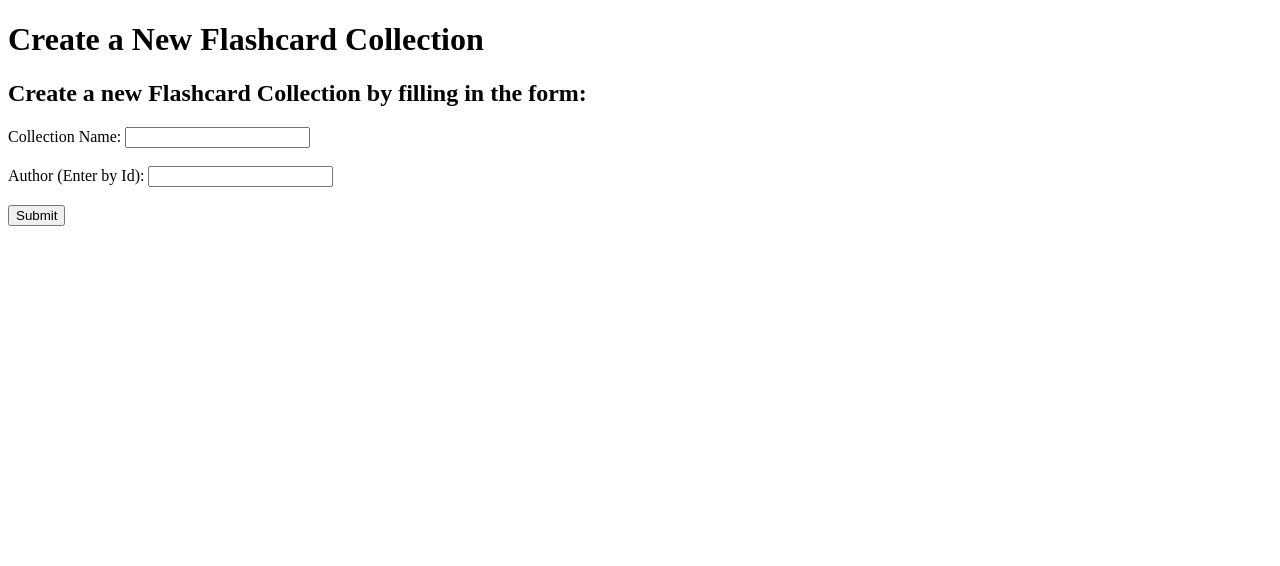
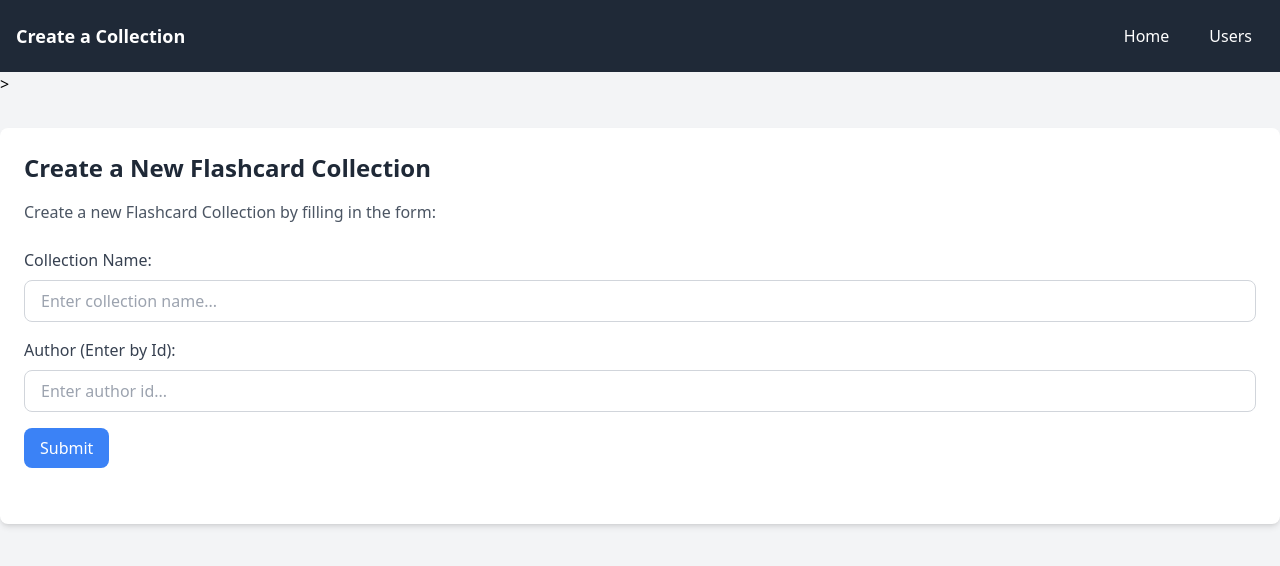
Before and after one commit to MiaNSlater/codespaces-django, a Django app: page /createcollections in a window 1280 px wide. Shown: the top 566 px of the page. Run offline with Django 5.2, Linux system fonts and the light colour scheme; some libraries are stand-ins or nearby versions.

Commit message:
Added Tailwind customisation for create collection page

```diff
--- a/flashcards/templates/create_collection.html
+++ b/flashcards/templates/create_collection.html
@@ -12,19 +12,38 @@
         <meta name="theme-color" content="#333333">
 
         <title>Create a New Collection</title>
+        <script src="https://cdn.tailwindcss.com"></script>
     </head>
-    <body>
-        <h1>Create a New Flashcard Collection</h1>
-        <h2>Create a new Flashcard Collection by filling in the form:</h2>
-        <form action="{% url 'create_collection' %}" method = "post">
-            {% csrf_token %}
-            <label for="col_name">Collection Name:</label>
-            <input type="text" id="colname" name="colname"><br><br>
 
-            <label for="user_id">Author (Enter by Id):</label>
-            <input type="text" id="user_id" name="user_id"><br><br>
+    <body class="bg-gray-100">
+        <nav class="bg-gray-800 text-white p-4">
+            <div class="container mx-auto flex items-center justify-between">
+                <div class="text-lg font-bold">Create a Collection</div>
+                <div class="flex space-x-4">
+                    <a href="homepage" class="hover:bg-gray-700 px-3 py-2 rounded">Home</a>
+                    <a href="userhub" class="hover:bg-gray-700 px-3 py-2 rounded">Users</a>
+                </div>
+            </div>
+        </nav>>
 
-            <input type="submit" value="Submit">
-        </form>
+        <div class="container mx-auto mt-8 bg-white shadow-md rounded-lg p-6">
+
+            <h1 class="text-2xl font-bold text-gray-800 mb-4">Create a New Flashcard Collection</h1>
+            <h2 class="text-gray-600 mb-6">Create a new Flashcard Collection by filling in the form:</h2>
+            <form action="{% url 'create_collection' %}" method = "post" class="mb-8">
+                {% csrf_token %}
+                <div class="mb-4">
+                    <label for="col_name" class="block text-gray-700 font-medium mb-2">Collection Name:</label>
+                    <input type="text" id="colname" name="colname" class="w-full border border-gray-300 rounded-lg px-4 py-2 focus:outline-none focus:ring-2 focus:ring-blue-500" placeholder="Enter collection name...">
+                </div>
+                <div class="mb-4">
+                    <label for="user_id" class="block text-gray-700 font-medium mb-2">Author (Enter by Id):</label>
+                    <input type="text" id="user_id" name="user_id" class="w-full border border-gray-300 rounded-lg px-4 py-2 focus:outline-none focus:ring-2 focus:ring-blue-500" placeholder="Enter author id...">
+                </div>
+                <div>
+                    <input type="submit" value="Submit" class="bg-blue-500 hover:bg-blue-600 text-white font-medium px-4 py-2 rounded-lg cursor-pointer">
+                </div>
+            </form>
+        </div>
     </body>
 </html>
```
